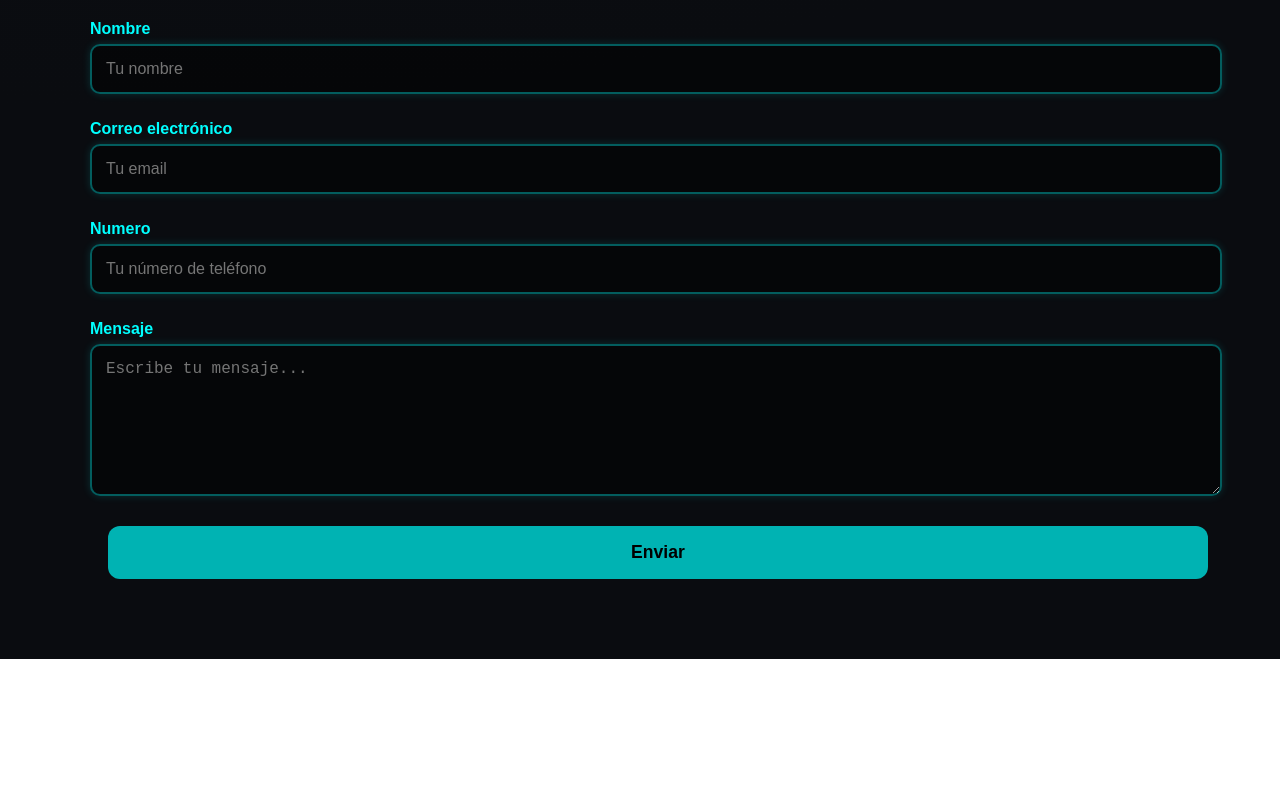
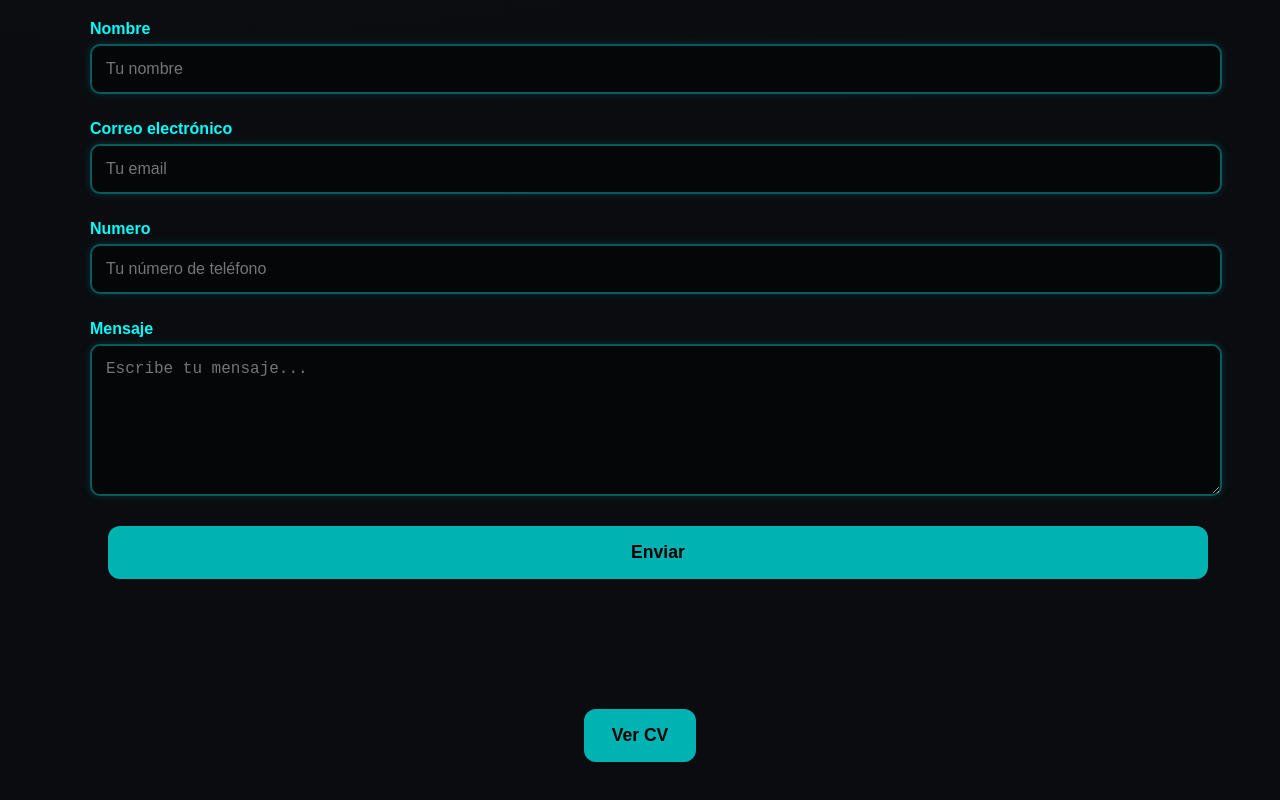
Before and after one commit to sursocarlos/CarlosFloresCV, a React (Vite) app: page / in a window 1280 px wide. Shown: the part 3224-4024 px from the top of the page. Before the commit the page ends 3883 px from the top, so only its background shows below. Built offline with nearby package versions, Linux system fonts and the light colour scheme.

Commit message:
Primera versión del botón CV

```diff
--- a/src/components/Body.jsx
+++ b/src/components/Body.jsx
@@ -1,4 +1,4 @@
-import React, { useContext } from "react";
+import React, { useContext, useState } from "react";
 import "../styles/Body.css";
 import carlos from "../assets/carlos.png";
 import ug21logo from "../assets/ug21logo.png";
@@ -8,6 +8,8 @@ import { LanguageContext } from "../context/LanguageContext";
 
 function Body() {
   const { lang } = useContext(LanguageContext);
+
+  const [cvOpen, setCvOpen] = React.useState(false);
 
   return (
     <section className="Body" id="sobre-mi">
@@ -284,7 +286,9 @@ function Body() {
             <input
               type="tel"
               required
-              placeholder={lang === "es" ? "Tu número de teléfono" : "Your phone number"}
+              placeholder={
+                lang === "es" ? "Tu número de teléfono" : "Your phone number"
+              }
             />
           </div>
 
@@ -300,9 +304,34 @@ function Body() {
             ></textarea>
           </div>
           <div className="field">
-          <button type="submit">{lang === "es" ? "Enviar" : "Send"}</button>
+            <button type="submit">{lang === "es" ? "Enviar" : "Send"}</button>
           </div>
         </form>
+      </div>
+
+      {/* ===== CV MODAL ===== */}
+      <div className="cv-section">
+        <button className="cv-button" onClick={() => setCvOpen(true)}>
+          {lang === "es" ? "Ver CV" : "View CV"}
+        </button>
+
+        {cvOpen && (
+          <div className="cv-modal">
+            <div className="cv-modal-content">
+              <iframe
+                src="/CARLOSFLORES.pdf"
+                title="CV"
+                frameBorder="0"
+              ></iframe>
+              <button
+                className="cv-close-bottom"
+                onClick={() => setCvOpen(false)}
+              >
+                {lang === "es" ? "Cerrar" : "Close"}
+              </button>
+            </div>
+          </div>
+        )}
       </div>
     </section>
   );
--- a/src/styles/Body.css
+++ b/src/styles/Body.css
@@ -547,3 +547,80 @@
 #contacto {
   scroll-margin-top: 100px;
 }
+
+
+/* ===== CV BUTTON ===== */
+.cv-section {
+  text-align: center;
+  margin: 50px 0;
+}
+
+.cv-button {
+  background: #00b3b3;
+  border: none;
+  padding: 16px 28px;
+  border-radius: 12px;
+  font-size: 1.1rem;
+  font-weight: 700;
+  color: black;
+  cursor: pointer;
+  transition: 0.25s ease;
+}
+
+.cv-button:hover {
+  background: #00ffff;
+  transform: translateY(-3px);
+  box-shadow: 0 0 18px rgba(0, 255, 255, 0.45);
+}
+
+/* ===== CV MODAL ===== */
+.cv-modal {
+  position: fixed;
+  top: 0;
+  left: 0;
+  width: 100%;
+  height: 100%;
+  background: rgba(0,0,0,0.8);
+  display: flex;
+  justify-content: center;
+  align-items: center;
+  z-index: 2000;
+}
+
+.cv-modal-content {
+  position: relative;
+  width: 90%;
+  max-width: 900px;
+  height: 80%;
+  background: #12161d;
+  border-radius: 12px;
+  box-shadow: 0 0 25px rgba(0,255,255,0.3);
+  overflow: hidden;
+  display: flex;
+  flex-direction: column;
+}
+
+.cv-modal-content iframe {
+  width: 100%;
+  height: calc(100% - 60px); /* espacio para el botón */
+  border: none;
+}
+
+.cv-close-bottom {
+  display: block;
+  margin: 10px auto;
+  padding: 12px 25px;
+  background: #00b3b3;
+  color: black;
+  font-weight: 700;
+  border: none;
+  border-radius: 12px;
+  cursor: pointer;
+  transition: 0.25s ease;
+}
+
+.cv-close-bottom:hover {
+  background: #00ffff;
+  transform: translateY(-3px);
+  box-shadow: 0 0 18px rgba(0, 255, 255, 0.45);
+}
```
Also changed, not shown: 1 other file (tests, documents, lock files or other folders).
